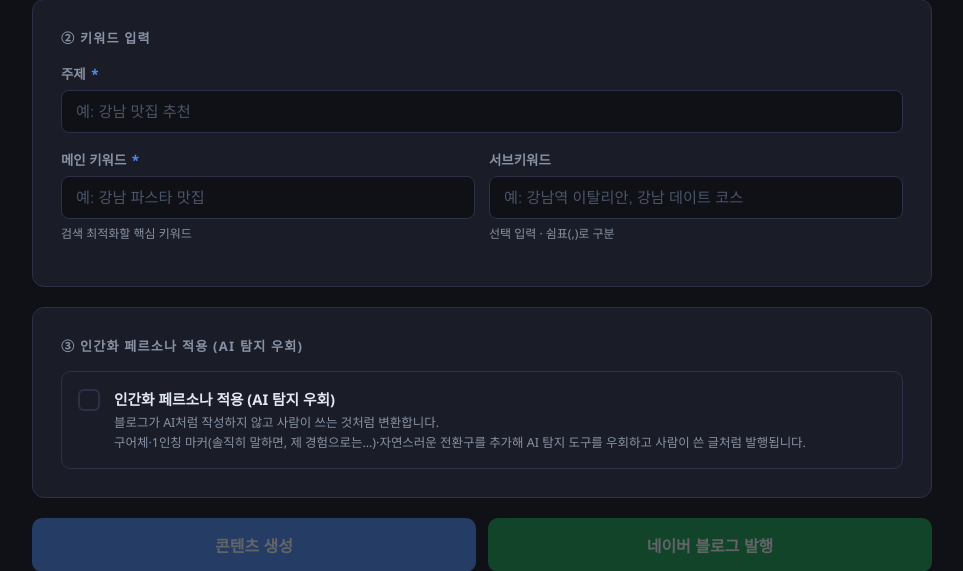
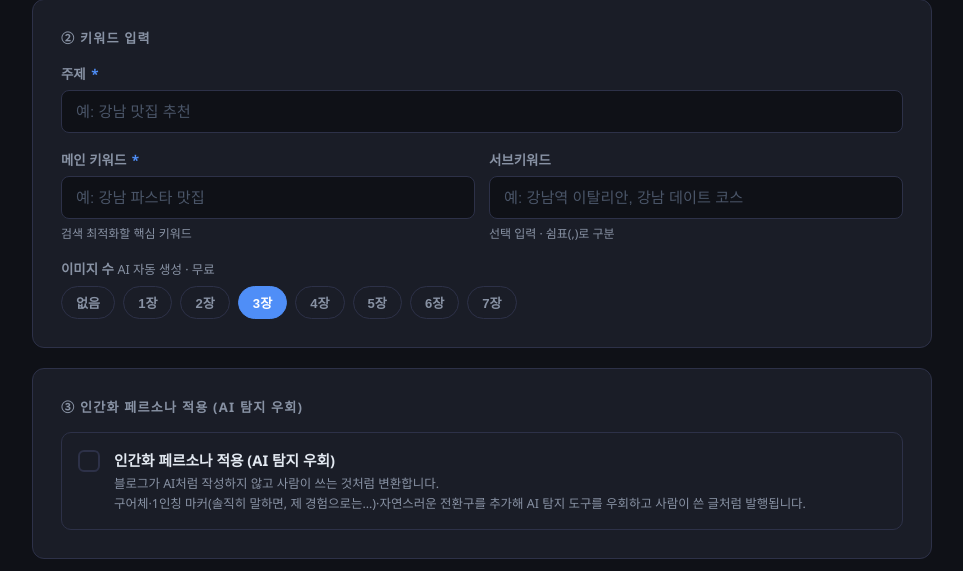
Before and after one commit to bigzambo-coder/auto, a Flask app: page / in a window 1280 px wide. Shown: the part 456-1027 px from the top of the page, without its empty margins (158-1121 px from the left). Run offline with Flask 3, Linux system fonts and the light colour scheme.

Commit message:
feat: add image generation (1-7 images via Pollinations.ai)

```diff
--- a/api/index.py
+++ b/api/index.py
@@ -36,6 +36,7 @@ def generate():
     sub_keywords = (data.get('sub_keywords') or '').strip()
     method       = data.get('method', 'traditional')
     humanize     = bool(data.get('humanize', False))
+    image_count  = max(0, min(7, int(data.get('image_count', 3))))
 
     if not topic or not main_keyword:
         return jsonify({'error': '주제와 메인 키워드를 입력해주세요.'}), 400
@@ -51,7 +52,7 @@ def generate():
             else:
                 from prompts.aeo import build_prompt
 
-            system_prompt, user_prompt = build_prompt(topic, main_keyword, sub_keywords)
+            system_prompt, user_prompt = build_prompt(topic, main_keyword, sub_keywords, image_count)
 
             payload = {
                 'systemInstruction': {'parts': [{'text': system_prompt}]},
--- a/templates/index.html
+++ b/templates/index.html
@@ -253,6 +253,39 @@
   @keyframes blink { 0%,100%{opacity:1} 50%{opacity:0} }
   @keyframes spin { to { transform: rotate(360deg); } }
 
+  /* ── 이미지 수 선택 ── */
+  .img-pills { display: flex; gap: 8px; flex-wrap: wrap; margin-top: 8px; }
+  .img-pill {
+    padding: 6px 14px;
+    border: 1px solid var(--border);
+    border-radius: 20px;
+    background: transparent;
+    color: var(--muted);
+    font-size: 0.82rem;
+    font-weight: 600;
+    cursor: pointer;
+    transition: all 0.2s;
+  }
+  .img-pill:hover { border-color: var(--accent); color: var(--accent); }
+  .img-pill.active { background: var(--accent); color: #fff; border-color: var(--accent); }
+
+  /* ── 생성된 블로그 이미지 ── */
+  #body-output figure.blog-img { margin: 22px 0; text-align: center; }
+  #body-output figure.blog-img img {
+    max-width: 100%;
+    border-radius: 10px;
+    box-shadow: 0 4px 20px rgba(0,0,0,0.35);
+  }
+  .img-skeleton {
+    background: linear-gradient(90deg, var(--surface) 25%, var(--border) 50%, var(--surface) 75%);
+    background-size: 200% 100%;
+    animation: shimmer 1.4s infinite;
+    border-radius: 10px;
+    height: 220px;
+    margin: 22px 0;
+  }
+  @keyframes shimmer { to { background-position: -200% 0; } }
+
   /* ── API 키 경고 배너 ── */
   .api-warning {
     background: rgba(251,191,36,0.12);
@@ -346,6 +379,20 @@
         <div class="hint">선택 입력 · 쉼표(,)로 구분</div>
       </div>
     </div>
+
+    <div class="field" style="margin-bottom:0;">
+      <label>이미지 수 <span style="color:var(--muted);font-weight:400;font-size:0.78rem;">AI 자동 생성 · 무료</span></label>
+      <div class="img-pills" id="img-pills">
+        <button type="button" class="img-pill" data-n="0">없음</button>
+        <button type="button" class="img-pill" data-n="1">1장</button>
+        <button type="button" class="img-pill" data-n="2">2장</button>
+        <button type="button" class="img-pill active" data-n="3">3장</button>
+        <button type="button" class="img-pill" data-n="4">4장</button>
+        <button type="button" class="img-pill" data-n="5">5장</button>
+        <button type="button" class="img-pill" data-n="6">6장</button>
+        <button type="button" class="img-pill" data-n="7">7장</button>
+      </div>
+    </div>
   </div>
 
   <!-- STEP 3: 인간화 페르소나 -->
@@ -400,6 +447,17 @@
 
 </div>
 <script>
+  // 이미지 수 선택 pill
+  document.querySelectorAll('.img-pill').forEach(pill => {
+    pill.addEventListener('click', () => {
+      document.querySelectorAll('.img-pill').forEach(p => p.classList.remove('active'));
+      pill.classList.add('active');
+    });
+  });
+  function getImgCount() {
+    return parseInt(document.querySelector('.img-pill.active')?.dataset.n ?? 3);
+  }
+
   const topicEl   = document.getElementById('topic');
   const kwEl      = document.getElementById('main-keyword');
   const genBtn    = document.getElementById('generate-btn');
@@ -435,6 +493,7 @@
     const sub_keywords = document.getElementById('sub-keywords').value.trim();
     const method       = document.querySelector('input[name=method]:checked').value;
     const humanize     = document.getElementById('humanize').checked;
+    const image_count  = getImgCount();
 
     // 초기화
     errorBox.style.display = 'none';
@@ -458,7 +517,7 @@
       const res = await fetch('/generate', {
         method: 'POST',
         headers: { 'Content-Type': 'application/json' },
-        body: JSON.stringify({ topic, main_keyword, sub_keywords, method, humanize })
+        body: JSON.stringify({ topic, main_keyword, sub_keywords, method, humanize, image_count })
       });
 
       if (!res.ok) {
@@ -497,6 +556,7 @@
           }
 
           if (data.done) {
+            bodyOut.innerHTML = injectImages(bodyOut.innerHTML);
             titleOut.classList.remove('cursor');
             bodyOut.classList.remove('cursor');
             statusPill.textContent = '생성 완료 ✓';
@@ -565,6 +625,17 @@
       </div>`;
   }
 
+  function injectImages(html) {
+    return html.replace(/<!--\s*IMAGE:\s*(.+?)\s*-->/gi, (_, desc) => {
+      const seed = Math.floor(Math.random() * 999999);
+      const url  = `https://image.pollinations.ai/prompt/${encodeURIComponent(desc.trim())}?width=800&height=500&nologo=true&seed=${seed}`;
+      return `<figure class="blog-img">
+        <img src="${url}" alt="${desc.trim()}" loading="lazy"
+             onerror="this.parentElement.style.display='none'">
+      </figure>`;
+    });
+  }
+
   function renderOutput(text) {
     const tm = text.match(/\[제목\]\s*\n([\s\S]+?)(?=\n\[본문\]|$)/);
     const bm = text.match(/\[본문\]\s*\n([\s\S]+)/);
```
Also changed, not shown: prompts/aeo.py (+11 -2 lines), prompts/traditional_seo.py (+11 -4 lines).
